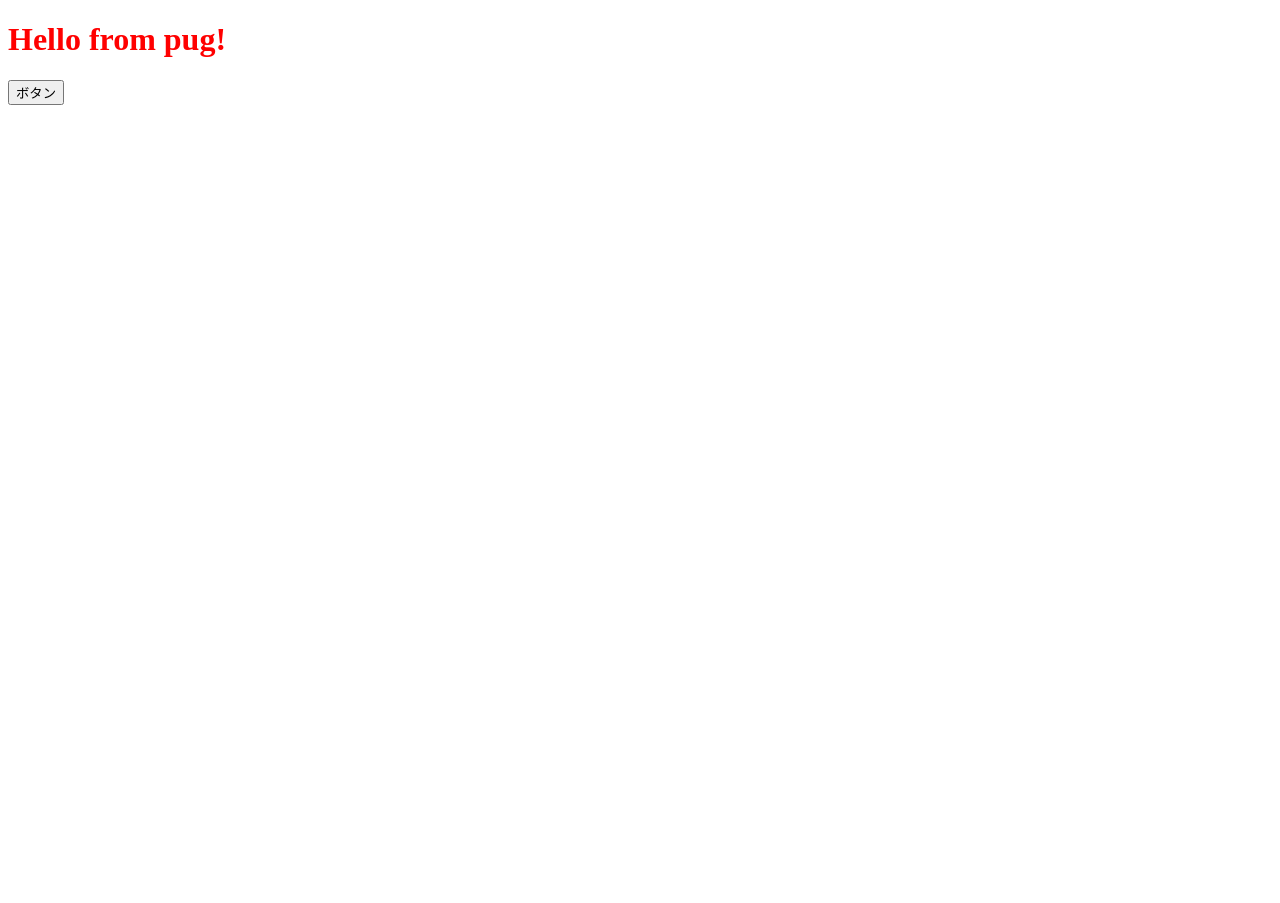
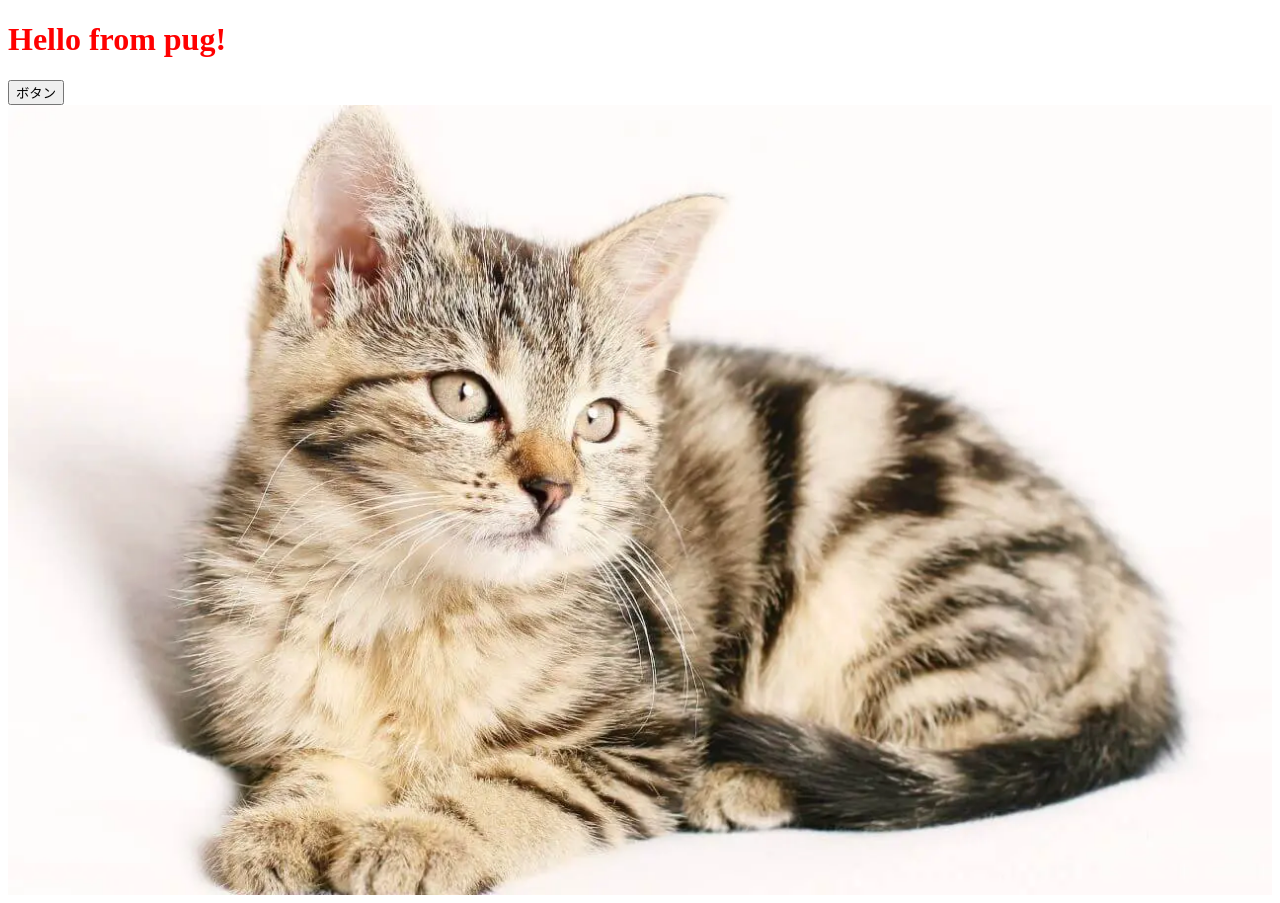
Before and after one commit to yukinouz/gulp-essentials, a website built with webpack: page dist/index.html in a window 1280 px wide. Before the commit the page ends 800 px from the top, so only its background shows below. Built offline with nearby package versions, Linux system fonts and the light colour scheme.

Commit message:
npx gulp

```diff
--- a/dist/css/style.css
+++ b/dist/css/style.css
@@ -1,3 +1,9 @@
+img {
+  height: auto;
+  max-width: 100%;
+  vertical-align: top;
+}
+
 .hoge {
   color: #f00;
 }
--- a/dist/index.html
+++ b/dist/index.html
@@ -10,6 +10,13 @@
   <body>
     <h1 class="hoge">Hello from pug!</h1>
     <button id="js-alert-button">ボタン</button>
+    <div>
+      <picture class="hogeclass">
+        <source media="(min-width: 768px)" srcset="./img/img-cat.webp" type="image/webp"/>
+        <source media="(min-width: 768px)" srcset="./img/img-catjpg" type="image/jpg"/>
+        <source media="(max-width: 767px)" srcset="./img/img-cat-smp.webp" type="image/webp"/><img src="./img/img-cat-smp.jpg" type="image/jpg" alt="画像の説明"/>
+      </picture>
+    </div>
     <script src="./js/bundle.js?ver"></script>
   </body>
 </html>
```
Also changed, not shown: 1 other file.
